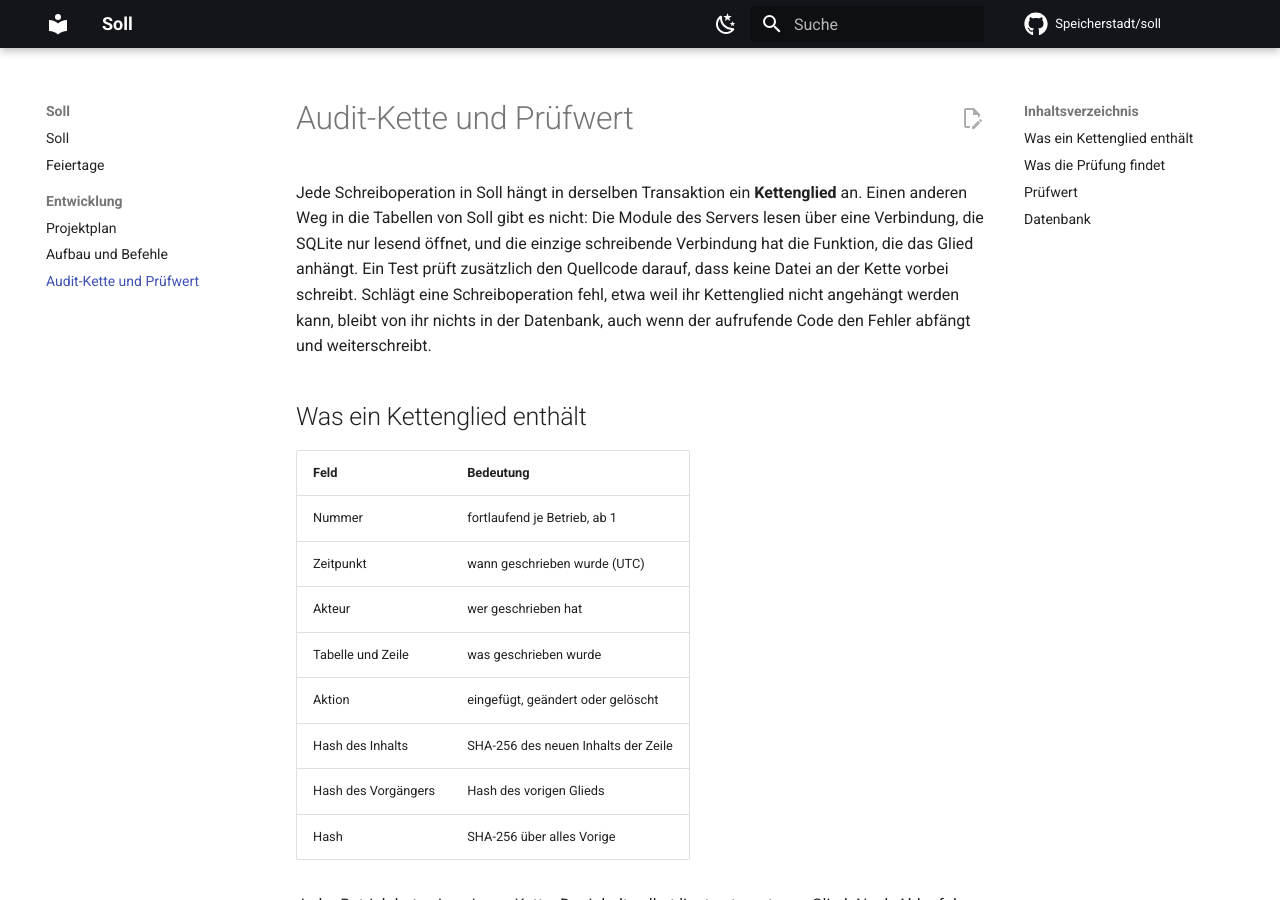
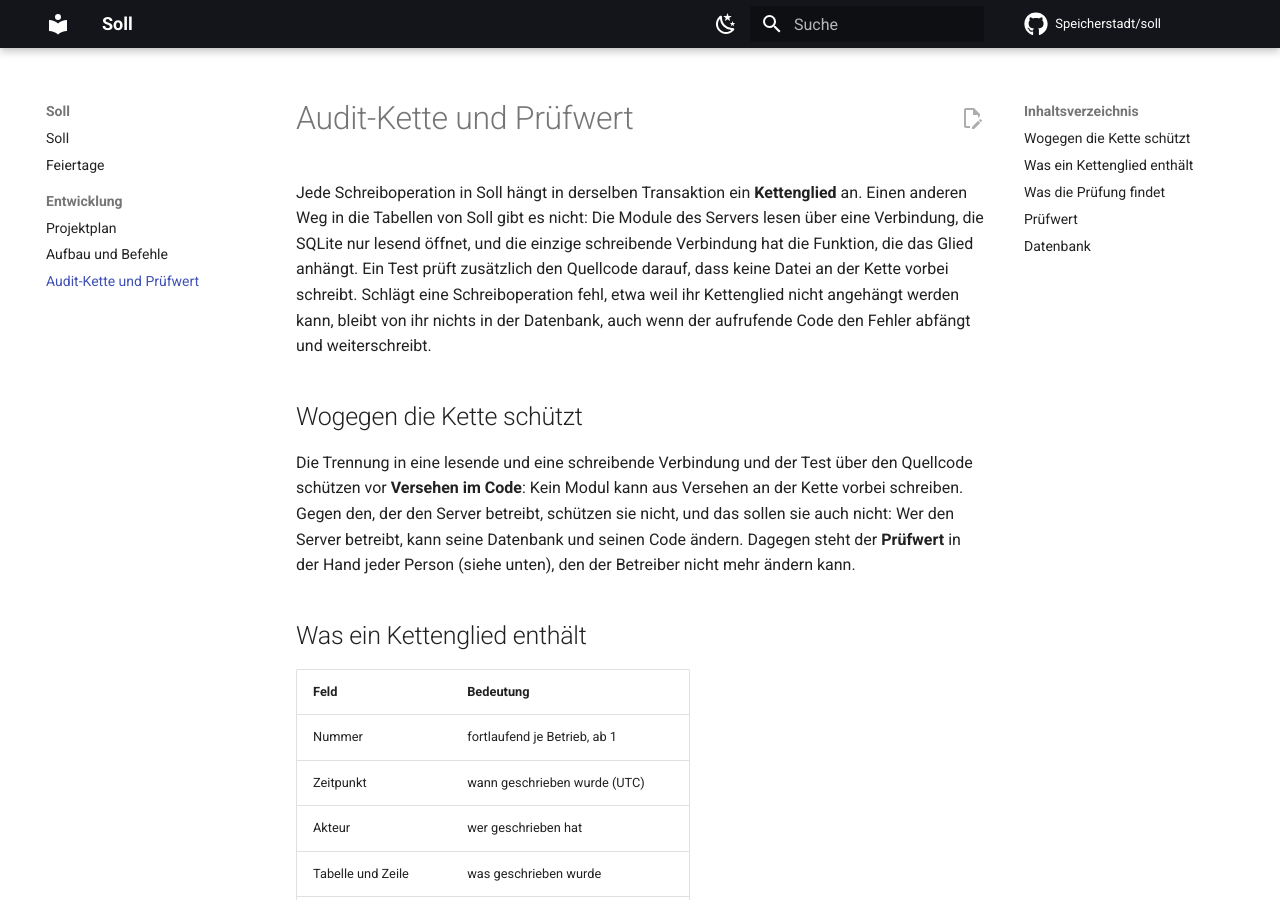
Before and after one commit to Speicherstadt/soll, an MkDocs documentation site: the page built from docs/audit-kette.md, in a window 1280 px wide and 900 px high. Built offline with MkDocs 1.6.1 and Material for MkDocs 9.7.7, drawn with Linux system fonts in a browser that asks for light colours; comment, search, counter and statistics services are not loaded.

Commit message:
Name what the audit chain protects against in its docs
Co-Authored-By: Claude Opus 5.5 <noreply@anthropic.com>
Claude-Session: https://claude.ai/code/session_01Y3rdfb3WLu6eQFD5t9ebz6

```diff
--- a/docs/audit-kette.md
+++ b/docs/audit-kette.md
@@ -14,6 +14,14 @@ anhängt. Ein Test prüft zusätzlich den Quellcode darauf, dass keine Datei an
 schreibt. Schlägt eine Schreiboperation fehl, etwa weil ihr Kettenglied nicht
 angehängt werden kann, bleibt von ihr nichts in der Datenbank, auch wenn der aufrufende Code den
 Fehler abfängt und weiterschreibt.
+
+## Wogegen die Kette schützt
+
+Die Trennung in eine lesende und eine schreibende Verbindung und der Test über den Quellcode schützen
+vor **Versehen im Code**: Kein Modul kann aus Versehen an der Kette vorbei schreiben. Gegen den, der
+den Server betreibt, schützen sie nicht, und das sollen sie auch nicht: Wer den Server betreibt,
+kann seine Datenbank und seinen Code ändern. Dagegen steht der **Prüfwert** in der Hand jeder Person
+(siehe unten), den der Betreiber nicht mehr ändern kann.
 
 ## Was ein Kettenglied enthält
 
```
